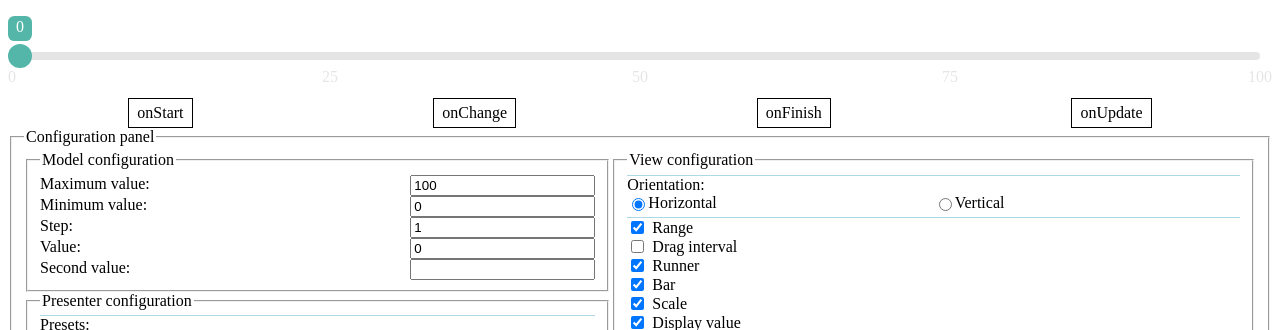
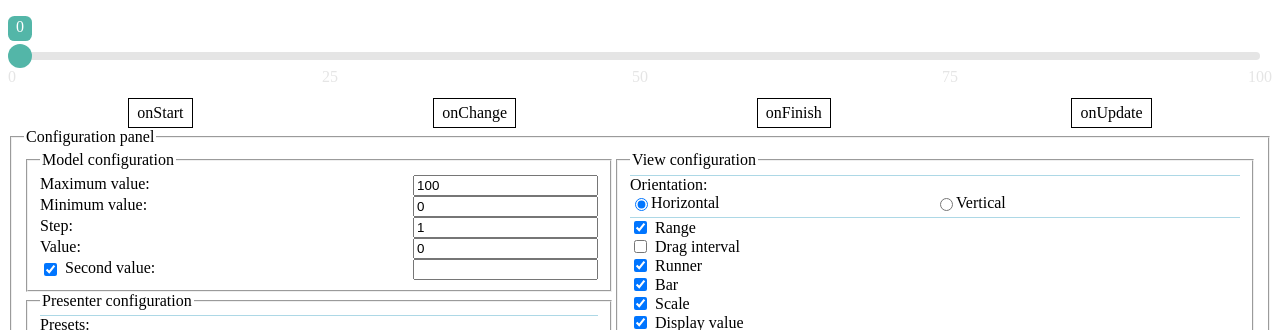
Before and after one commit to kv-work/my-mvp-range-slider, a website built with webpack: page demo/demo.html in a window 1280 px wide. Shown: the top 330 px of the page. Built offline with nearby package versions, Linux system fonts and the light colour scheme.

Commit message:
fix (demo): edited styles of secondValue label. Fixed type of inputs of model values

```diff
--- a/demo/demo.css
+++ b/demo/demo.css
@@ -21,6 +21,14 @@
 .config__model_label {
   display: flex;
   justify-content: space-between;
+}
+
+.label_second_val {
+  justify-content: end;
+}
+
+.input_second_val {
+  margin-left: auto;
 }
 
 .config__presenter_label {
--- a/demo/demo.html
+++ b/demo/demo.html
@@ -27,23 +27,23 @@
               <legend class="config__model_legend">Model configuration</legend>
 
               <label for="max-value" class="config__model_label label_max_val">Maximum value:
-                <input name="max-value" type="number" class="config__model_input input_max_val">
+                <input name="max-value" type="text" class="config__model_input input_max_val">
               </label>
 
               <label for="min-value" class="config__model_label label_mix_val">Minimum value:
-                <input name="min-value" type="number" class="config__model_input input_min_val">
+                <input name="min-value" type="text" class="config__model_input input_min_val">
               </label>
 
               <label for="step" class="config__model_label label_step">Step:
-                <input name="step" type="number" class="config__model_input input_step">
+                <input name="step" type="text" class="config__model_input input_step">
               </label>
 
               <label for="value" class="config__model_label label_val">Value:
-                <input name="value" type="number" class="config__model_input input_val">
+                <input name="value" type="text" class="config__model_input input_val">
               </label>
 
-              <label for="second-value" class="config__model_label label_second_val">Second value:
-                <input name="second-value" type="number" class="config__model_input input_second_val">
+              <label for="second-value" class="config__model_label label_second_val">
+                <input name="second-value" type="checkbox" class="config__model_input input_second_val_check" checked>Second value:<input name="second-value" type="text" class="config__model_input input_second_val">
               </label>
 
             </fieldset>
```
